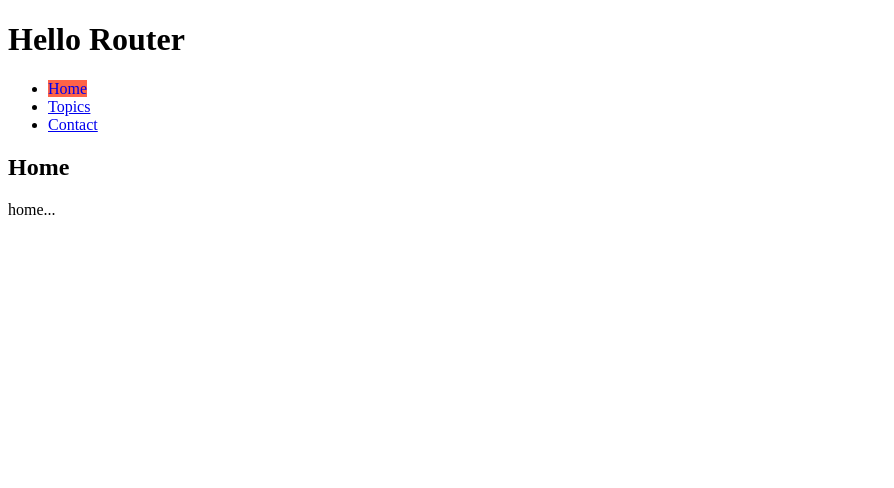
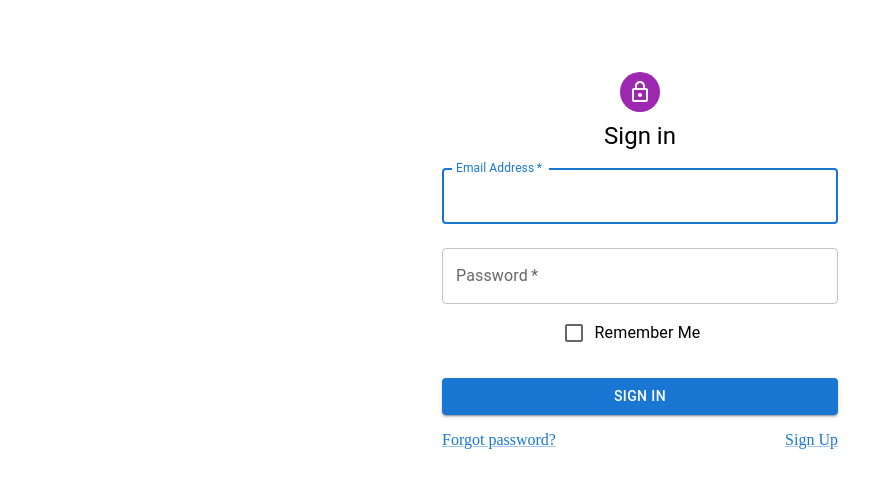
Before and after one commit to mingulee-devel/React_practice, a React (Create React App) app: page / in a window 1280 px wide. Shown: the top 488 px of the page, without its empty margins (0-894 px from the left). Built offline with nearby package versions, Linux system fonts and the light colour scheme.

Commit message:
푸시 테스트

```diff
--- a/src/index.js
+++ b/src/index.js
@@ -12,7 +12,7 @@ import {BrowserRouter, Route} from "react-router-dom";
 
 const root = ReactDOM.createRoot(document.getElementById('root'));
 root.render(
-   <Exam03_routerDOM />
+   <Exam02_mui_Login />
 );
 
 // If you want to start measuring performance in your app, pass a function
```
